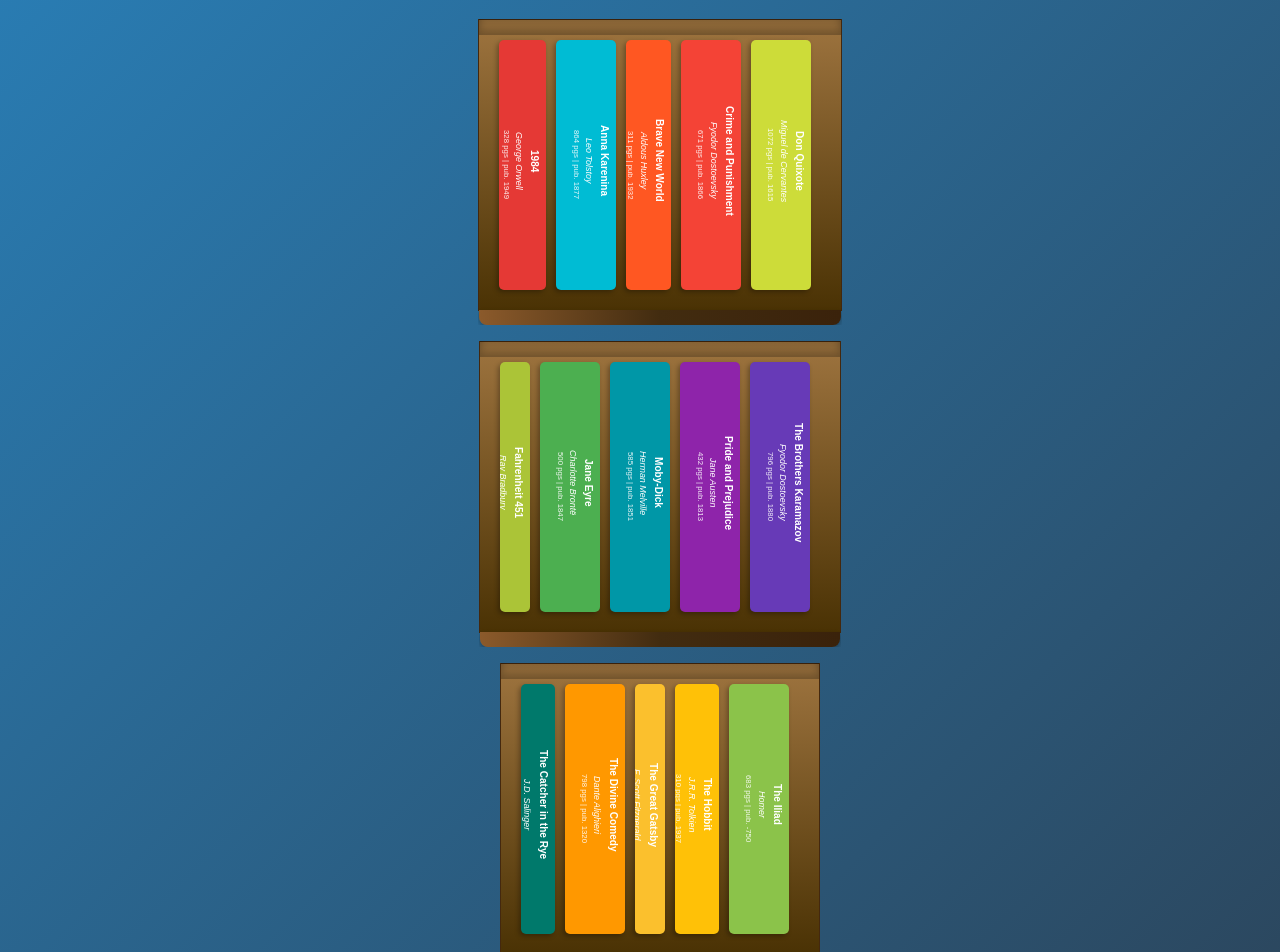
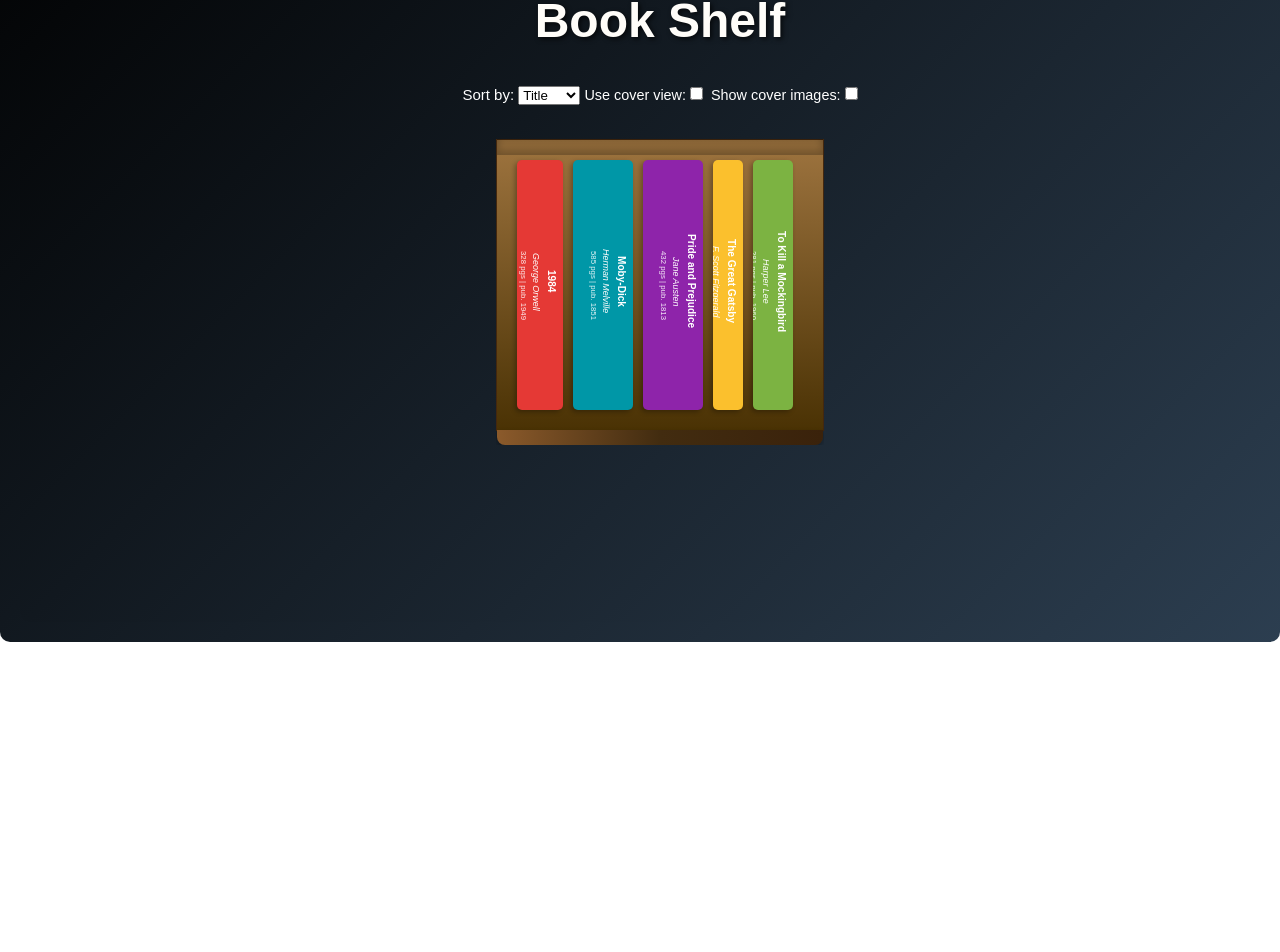
Before and after one commit to saaketht/bookshelf, a Vue app: page / in a window 1280 px wide. Shown: the part 198-1150 px from the top of the page. After the commit the page ends 840 px from the top, so only its background shows below. Built offline with nearby package versions, Linux system fonts and the light colour scheme.

Commit message:
fixed reader view and added functionality to swtich to reader when book is clicked, but book content is not being displayed yet

```diff
--- a/src/App.vue
+++ b/src/App.vue
@@ -12,7 +12,7 @@
     <!-- Button to manually toggle the sidebar (optional) -->
 
 
-    <h1>My Bookshelf</h1>
+
 
     <router-view></router-view>
   </div>
@@ -72,7 +72,7 @@ body {
   align-items: center;
   justify-content: center;
   padding: 20px;
-  background:linear-gradient(135deg, #2980b9, #2c3e50);
+  background:linear-gradient(135deg, #000000, #2c3e50);
   border-radius: 10px;
 }
 
@@ -80,7 +80,7 @@ h1 {
   font-size: 3rem;
   margin-bottom: 1.5rem;
   font-weight: bold;
-  color: #f39c12;
+  color: #fffdf9;
   text-shadow: 2px 2px 5px rgba(0, 0, 0, 0.7);
 }
 
@@ -99,9 +99,10 @@ router-view {
   top: 0;
   width: 250px;
   height: 100%;
-  background-color: #2980b9;
+  background:linear-gradient(135deg, #000000, #2c3e50);
   padding: 20px;
   transition: left 0.3s ease; /* Smooth transition */
+  z-index: 1000;;
 }
 
 .sidebar.open {
@@ -118,20 +119,18 @@ router-view {
 }
 
 .navbar-list a {
-  color: #f39c12;
+  color: #ffffff;
   text-decoration: none;
   font-size: 1.2rem;
 }
 
-.navbar-list a:hover {
-  text-decoration: underline;
-}
+
 
 .toggle-btn {
   position: fixed;
   top: 20px;
   right: 20px;
-  background-color: #f39c12;
+  background-color: #000000;
   color: white;
   border: none;
   border-radius: 5px;
--- a/src/components/Bookshelf.vue
+++ b/src/components/Bookshelf.vue
@@ -1,6 +1,7 @@
 <template>
   <div class="page">
     <div class="bookshelf-container">
+      <h1>Book Shelf</h1>
       <div class="bookshelf-controls">
         <label for="sort-select">Sort by:&nbsp;</label>
         <select id="sort-select" v-model="sortBy" @change="sortBooks">
@@ -26,7 +27,6 @@
         </label>
       </div>
 
-
       <!-- Render shelves -->
       <div v-for="(shelfBooks, index) in groupedBooks" :key="index" class="bookshelf-wrapper">
         <div class="shelf">
@@ -36,6 +36,7 @@
               :key="book.id"
               :book="book"
               :useCoverImage="useCoverImages"
+              @click="goToReader(book.id)"
             />
           </template>
           <template v-else>
@@ -44,6 +45,7 @@
               :key="book.id"
               :book="book"
               :useCoverImage="useCoverImages"
+              @click="goToReader(book.id)"
             />
           </template>
         </div>
@@ -59,9 +61,6 @@ import { mockBooks } from '@/mock/books'
 import BookSpine from './BookSpine.vue'
 import BookCover from './BookCover.vue'
 import { useRouter } from 'vue-router'
-
-
-
 
 export default defineComponent({
   name: 'BookshelfMain',
@@ -98,8 +97,9 @@ export default defineComponent({
     const sortBooks = () => {
       // Sorting is handled by computed
     }
-    const goToReader = () => {
-    router.push({ name: 'ReaderView' }) // Navigate to the Reader view (use 'ReaderView')
+
+    const goToReader = (bookId: string) => {
+      router.push({ name: 'ReaderView', params: { id: bookId } }) // Navigate to the Reader view with the book ID
     }
 
     return {
@@ -115,9 +115,6 @@ export default defineComponent({
 </script>
 
 <style scoped>
-.{
-  background-color: black;
-}
 .bookshelf-container {
   width: 100%;
   max-width: 1200px;
--- a/src/components/Navbar.vue
+++ b/src/components/Navbar.vue
@@ -40,7 +40,7 @@ export default defineComponent({
 }
 
 .navbar-list a {
-  color: #f39c12; /* Bright color for links */
+  color: #ffffff; /* Bright color for links */
   text-decoration: none;
   font-size: 1.2rem;
 }
--- a/src/components/Reader.vue
+++ b/src/components/Reader.vue
@@ -1,21 +1,21 @@
 <template>
-
-
   <div class="reader-container">
+    <p class="Book-title"> Book Title</p>
     <div class="book">
       <div class="page left-page">
         <!-- Left page content -->
         <p>{{ currentPageContent.left }}</p>
+        <button class="navigation-button-backward" @click="prevPage" :disabled="currentPage === 1">
+          &#9664; <!-- Unicode left arrow -->
+        </button>
       </div>
       <div class="page right-page">
         <!-- Right page content -->
         <p>{{ currentPageContent.right }}</p>
+        <button class="navigation-button-forward" @click="nextPage" :disabled="currentPage === totalPages">
+          &#9654; <!-- Unicode right arrow -->
+        </button>
       </div>
-    </div>
-
-    <div class="navigation-buttons">
-      <button @click="prevPage" :disabled="currentPage === 1">Previous</button>
-      <button @click="nextPage" :disabled="currentPage === totalPages">Next</button>
     </div>
   </div>
 </template>
@@ -33,14 +33,34 @@ export default defineComponent({
       router.push({ name: 'home' });
     };
 
-    // Example content for pages, replace with actual book content
     const bookContent = ref([
-      'Lorem ipsum dolor sit amet, consectetur adipiscing elit...',
-      'Sed do eiusmod tempor incididunt ut labore et dolore magna aliqua...',
-      'Ut enim ad minim veniam, quis nostrud exercitation ullamco laboris nisi ut aliquip ex ea commodo consequat...',
-      'Duis aute irure dolor in reprehenderit in voluptate velit esse cillum dolore eu fugiat nulla pariatur...',
-      'Excepteur sint occaecat cupidatat non proident, sunt in culpa qui officia deserunt mollit anim id est laborum...'
-      // Add more content as needed
+      'Chapter 1: Introduction\n' +
+      'Lorem ipsum dolor sit amet, consectetur adipiscing elit. Sed do eiusmod tempor incididunt ut labore et dolore magna aliqua. Ut enim ad minim veniam, quis nostrud exercitation ullamco laboris nisi ut aliquip ex ea commodo consequat. Duis aute irure dolor in reprehenderit in voluptate velit esse cillum dolore eu fugiat nulla pariatur. Excepteur sint occaecat cupidatat non proident, sunt in culpa qui officia deserunt mollit anim id est laborum.\n' +
+      'Mauris blandit aliquet elit, eget tincidunt nibh pulvinar a. Quisque velit nisi, pretium ut lacinia in, elementum id enim. Nulla quis lorem ut libero malesuada feugiat. Integer posuere erat a ante venenatis dapibus posuere velit aliquet. Donec id elit non mi porta gravida at eget metus. Cras ultricies ligula sed magna dictum porta.',
+
+      'Chapter 2: Historical Background\n' +
+      'In this chapter, we delve into the historical context that has shaped the current understanding of the subject. From early discoveries to modern advancements, we explore key events and figures that have contributed to the field.\n' +
+      'The evolution of the field is marked by significant milestones, including breakthroughs in technology and methodology. Historical perspectives provide valuable insights into the development and future directions of the research area. Vestibulum ac diam sit amet quam vehicula elementum sed sit amet dui. Proin eget tortor risus. Curabitur arcu erat, accumsan id imperdiet et, porttitor at sem. Donec id elit non mi porta gravida at eget metus. Nulla porttitor accumsan tincidunt.',
+
+      'Chapter 3: Methodology\n' +
+      'This chapter outlines the methodologies employed in the research. It includes detailed descriptions of experimental designs, data collection techniques, and analytical methods used to ensure accuracy and reliability.\n' +
+      'Methodologies are critical in research as they determine the validity of the findings. This section provides transparency and allows for the replication of results. Integer posuere erat a ante venenatis dapibus posuere velit aliquet. Donec ullamcorper nulla non metus auctor fringilla. Nulla vitae elit libero, a pharetra augue. Cras mattis consectetur purus sit amet fermentum.\n' +
+      'Additionally, the chapter discusses the rationale behind the chosen methods and any challenges encountered during the process. It also includes considerations for future improvements and refinements.',
+
+      'Chapter 4: Results\n' +
+      'Here we present the results of the study, including detailed tables, graphs, and statistical analyses. This chapter highlights the key findings and their significance in the context of the research questions posed.\n' +
+      'The results are analyzed to draw meaningful conclusions and support the overall thesis. Maecenas sed diam eget risus varius blandit sit amet non magna. Donec ullamcorper nulla non metus auctor fringilla. Curabitur arcu erat, accumsan id imperdiet et, porttitor at sem.\n' +
+      'Each result is discussed in terms of its implications and relevance. Comparative analyses with previous studies are included to validate the findings and provide a comprehensive view of the subject matter.',
+
+      'Chapter 5: Discussion\n' +
+      'The discussion section interprets the results within the broader context of the existing literature. It examines the implications of the findings, addresses limitations, and explores potential areas for future research.\n' +
+      'Key findings are contextualized in relation to previous research and theoretical frameworks. Vivamus suscipit tortor eget felis porttitor volutpat. Mauris blandit aliquet elit, eget tincidunt nibh pulvinar a. Nulla quis lorem ut libero malesuada feugiat.\n' +
+      'The chapter also provides a critical analysis of the study’s limitations and suggests potential improvements. Recommendations for future research are offered, based on the insights gained from the study.',
+
+      'Chapter 6: Conclusion\n' +
+      'The conclusion summarizes the main findings and their significance. It reflects on the overall contribution of the research to the field and offers final thoughts on the implications and future directions.\n' +
+      'The chapter wraps up the discussion by reiterating the key points and highlighting the importance of the research outcomes. Integer posuere erat a ante venenatis dapibus posuere velit aliquet. Donec id elit non mi porta gravida at eget metus. Cras ultricies ligula sed magna dictum porta.\n' +
+      'Finally, the conclusion provides closing remarks and emphasizes the value of the research in advancing knowledge and understanding in the subject area.'
     ]);
 
     const currentPage = ref(1); // Current page (1-based index)
@@ -94,84 +114,87 @@ export default defineComponent({
   justify-content: center;
   height: 100vh;
   width: 100vw;
-  background: none;
+  background:linear-gradient(135deg, #000000, #2c3e50); /* Darker background for contrast */
   padding: 20px;
+  position: relative; /* Needed for absolute positioning of buttons */
 }
 
 .book {
   display: flex;
-  max-width: 80vw;
-  min-width: 80vw;
-  height: 100vh;
-  background: linear-gradient(90deg, #f7e4c3, #7d7171 50%, #7d7171 50%, #f7e4c3); /* Simulate book binding */
-  box-shadow: 0 10px 30px rgba(0, 0, 0, 0.3);
-  border-radius: 10px;
+  max-width: 90vw; /* Adjusted to make the book more prominent */
+  height: 80vh; /* Adjusted for better proportion */
+  background:linear-gradient(135deg, #000000, #2c3e50);  /* Darker gradient with texture effect */
+  border-radius: 15px; /* More rounded corners */
   overflow: hidden;
-  color:black;
+  color: #f0f0f0; /* Lighter text for better readability */
   font-family: 'Georgia', serif;
+  box-shadow: 0 0 15px rgba(0, 0, 0, 0.7); /* Shadow for depth */
 }
 
 .page {
   flex: 1;
-  padding: 20px;
+  padding: 30px; /* Increased padding for better spacing */
   overflow-y: auto;
-
-  border: 1px solid #ddd;
+  text-align: justify;
+  box-sizing: border-box;
+  background: rgba(0, 0, 0, 0.05); /* Slightly transparent background for a subtle texture */
+  border: 1px solid rgba(255, 255, 255, 0.1); /* Light border for separation */
+  border-radius: 10px; /* Rounded corners for pages */
 }
 
 .left-page {
-  border-right: none; /* Remove the border on the right side of the left page */
+  border-right: 1px solid rgba(255, 255, 255, 0.2); /* Subtle border between pages */
+  padding-right: 50px;
 }
 
 .right-page {
-  border-left: none; /* Remove the border on the left side of the right page */
+  padding-left: 50px;
 }
 
 .page p {
   margin: 0;
-  font-size: 1.1rem;
-  line-height: 1.8;
+  font-size: 1.2rem; /* Slightly larger font size for better readability */
+  line-height: 1.7;
 }
 
-.navigation-buttons {
-  margin-top: 20px;
+.navigation-button-backward,
+.navigation-button-forward {
+  position: absolute;
+  bottom: 150px;
+  background: none; /* Remove background */
+  color: white;
+  border: none; /* Remove border */
+  border-radius: 50%; /* Make the button round */
+  padding: 0; /* Remove padding */
+  font-size: 2rem; /* Larger arrow icons */
+  cursor: pointer;
+  transition: color 0.3s, transform 0.2s; /* Adjusted transition for color and transform */
+  box-shadow: none; /* Remove shadow */
 }
 
-.navigation-buttons button {
-  background-color: #f39c12;
-  color: white;
-  border: none;
-  padding: 10px 20px;
-  margin: 0 10px;
-  font-size: 1.2rem;
-  border-radius: 5px;
-  cursor: pointer;
-  transition: background-color 0.3s;
+.navigation-button-backward:hover,
+.navigation-button-forward:hover {
+  color: #aaa; /* Change arrow color on hover */
+  transform: scale(1.1); /* Slight scale effect on hover */
 }
 
-.navigation-buttons button:hover {
-  background-color: #e67e22;
-}
-
-.navigation-buttons button:disabled {
-  background-color: #bbb;
+.navigation-button-backward:disabled,
+.navigation-button-forward:disabled {
+  color: #555; /* Dim color for disabled state */
   cursor: not-allowed;
 }
 
-.back-button {
-  position: absolute;
-  top: 20px;
-  left: 20px;
-  padding: 10px 15px;
-  background-color: #f39c12;
-  color: white;
-  border: none;
-  border-radius: 5px;
-  font-size: 1rem;
-  cursor: pointer;
+.navigation-button-backward {
+
 }
 
-.back-button:hover {
-  background-color: #e67e22;
+.navigation-button-forward {
+  right: 130px;
 }
+.Book-title {
+  font-size: 2rem;
+  font-weight: bold;
+  margin-bottom: 20px;
+}
+
 </style>
--- a/src/mock/books.ts
+++ b/src/mock/books.ts
@@ -9,7 +9,12 @@ export const mockBooks: Book[] = [
     color: '#7CB342',
     pages: 281,
     publishedYear: 1960,
-    coverUrl: 'https://covers.openlibrary.org/b/id/8221261-L.jpg' // Source: Open Library
+    coverUrl: 'https://covers.openlibrary.org/b/id/8221261-L.jpg', // Source: Open Library
+    bookContent: [
+      'Chapter 1: When he was nearly thirteen, my brother Jem got his arm badly broken at the elbow.',
+      'Chapter 2: When we were small, our father, Atticus Finch, had a very simple rule for us.',
+      // Add more content as needed
+    ]
   },
   {
     id: '2',
@@ -19,7 +24,12 @@ export const mockBooks: Book[] = [
     color: '#E53935',
     pages: 328,
     publishedYear: 1949,
-    coverUrl: 'https://d3525k1ryd2155.cloudfront.net/f/935/524/9780451524935.RH.0.l.jpg'
+    coverUrl: 'https://d3525k1ryd2155.cloudfront.net/f/935/524/9780451524935.RH.0.l.jpg',
+    bookContent: [
+      'Part 1, Chapter 1: It was a bright cold day in April, and the clocks were striking thirteen.',
+      'Part 1, Chapter 2: As he had done every day since he had been transferred to the Ministry of Truth...',
+      // Add more content as needed
+    ]
   },
   {
     id: '3',
@@ -29,7 +39,12 @@ export const mockBooks: Book[] = [
     color: '#8E24AA',
     pages: 432,
     publishedYear: 1813,
-    coverUrl: 'https://covers.openlibrary.org/b/id/7220686-L.jpg' // Source: Open Library
+    coverUrl: 'https://covers.openlibrary.org/b/id/7220686-L.jpg', // Source: Open Library
+    bookContent: [
+      'Chapter 1: It is a truth universally acknowledged, that a single man in possession of a good fortune...',
+      'Chapter 2: The news of the marriage of Mr. Bingley and Jane Bennet soon reaches the neighborhood...',
+      // Add more content as needed
+    ]
   },
   {
     id: '4',
@@ -39,7 +54,12 @@ export const mockBooks: Book[] = [
     color: '#FBC02D',
     pages: 180,
     publishedYear: 1925,
-    coverUrl: 'https://covers.openlibrary.org/b/id/7205352-L.jpg' // Source: Open Library
+    coverUrl: 'https://covers.openlibrary.org/b/id/7205352-L.jpg', // Source: Open Library
+    bookContent: [
+      'Chapter 1: In my younger and more vulnerable years my father gave me some advice that I’ve been turning over...',
+      'Chapter 2: About halfway between West Egg and New York the East Eggers came to the first halt...',
+      // Add more content as needed
+    ]
   },
   {
     id: '5',
@@ -49,136 +69,12 @@ export const mockBooks: Book[] = [
     color: '#0097A7',
     pages: 585,
     publishedYear: 1851,
-    coverUrl: 'https://covers.openlibrary.org/b/id/7154907-L.jpg' // Source: Open Library
+    coverUrl: 'https://covers.openlibrary.org/b/id/7154907-L.jpg', // Source: Open Library
+    bookContent: [
+      'Chapter 1: Loomings: Call me Ishmael. Some years ago—never mind how long precisely—having little or no money in...',
+      'Chapter 2: The Carpet-Bag: I stuffed a shirt or two into my old carpet-bag, sewed it up, and took leave of the...',
+      // Add more content as needed
+    ]
   },
-  {
-    id: '6',
-    title: 'The Catcher in the Rye',
-    author: 'J.D. Salinger',
-    genre: 'Fiction',
-    color: '#00796B',
-    pages: 234,
-    publishedYear: 1951,
-    coverUrl: 'https://covers.openlibrary.org/b/id/8220770-L.jpg' // Source: Open Library
-  },
-  {
-    id: '7',
-    title: 'Brave New World',
-    author: 'Aldous Huxley',
-    genre: 'Dystopian',
-    color: '#FF5722',
-    pages: 311,
-    publishedYear: 1932,
-    coverUrl: 'https://covers.openlibrary.org/b/id/7221183-L.jpg' // Source: Open Library
-  },
-  {
-    id: '8',
-    title: 'The Hobbit',
-    author: 'J.R.R. Tolkien',
-    genre: 'Fantasy',
-    color: '#FFC107',
-    pages: 310,
-    publishedYear: 1937,
-    coverUrl: 'https://covers.openlibrary.org/b/id/7429334-L.jpg' // Source: Open Library
-  },
-  {
-    id: '9',
-    title: 'Fahrenheit 451',
-    author: 'Ray Bradbury',
-    genre: 'Dystopian',
-    color: '#ABC437',
-    pages: 194,
-    publishedYear: 1953,
-    coverUrl: 'https://covers.openlibrary.org/b/id/8242696-L.jpg' // Source: Open Library
-  },
-  {
-    id: '10',
-    title: 'The Odyssey',
-    author: 'Homer',
-    genre: 'Epic',
-    color: '#9E9E9E',
-    pages: 541,
-    publishedYear: -700, // Approximate year for ancient works
-    coverUrl: 'https://covers.openlibrary.org/b/id/7220441-L.jpg' // Source: Open Library
-  },
-  {
-    id: '11',
-    title: 'War and Peace',
-    author: 'Leo Tolstoy',
-    genre: 'Historical Fiction',
-    color: '#3F51B5',
-    pages: 1225,
-    publishedYear: 1869,
-    coverUrl: 'https://covers.openlibrary.org/b/id/8221030-L.jpg' // Source: Open Library
-  },
-  {
-    id: '12',
-    title: 'Crime and Punishment',
-    author: 'Fyodor Dostoevsky',
-    genre: 'Psychological Fiction',
-    color: '#F44336',
-    pages: 671,
-    publishedYear: 1866,
-    coverUrl: 'https://covers.openlibrary.org/b/id/7204910-L.jpg' // Source: Open Library
-  },
-  {
-    id: '13',
-    title: 'The Iliad',
-    author: 'Homer',
-    genre: 'Epic',
-    color: '#8BC34A',
-    pages: 683,
-    publishedYear: -750, // Approximate year
-    coverUrl: 'https://covers.openlibrary.org/b/id/7220633-L.jpg' // Source: Open Library
-  },
-  {
-    id: '14',
-    title: 'The Brothers Karamazov',
-    author: 'Fyodor Dostoevsky',
-    genre: 'Philosophical Fiction',
-    color: '#673AB7',
-    pages: 796,
-    publishedYear: 1880,
-    coverUrl: 'https://covers.openlibrary.org/b/id/7220781-L.jpg' // Source: Open Library
-  },
-  {
-    id: '15',
-    title: 'Anna Karenina',
-    author: 'Leo Tolstoy',
-    genre: 'Romance',
-    color: '#00BCD4',
-    pages: 864,
-    publishedYear: 1877,
-    coverUrl: 'https://covers.openlibrary.org/b/id/8221288-L.jpg' // Source: Open Library
-  },
-  {
-    id: '16',
-    title: 'Don Quixote',
-    author: 'Miguel de Cervantes',
-    genre: 'Adventure',
-    color: '#CDDC39',
-    pages: 1072,
-    publishedYear: 1615,
-    coverUrl: 'https://covers.openlibrary.org/b/id/7220746-L.jpg' // Source: Open Library
-  },
-  {
-    id: '17',
-    title: 'Jane Eyre',
-    author: 'Charlotte Brontë',
-    genre: 'Romance',
-    color: '#4CAF50',
-    pages: 500,
-    publishedYear: 1847,
-    coverUrl: 'https://covers.openlibrary.org/b/id/7205428-L.jpg' // Source: Open Library
-  },
-  {
-    id: '18',
-    title: 'The Divine Comedy',
-    author: 'Dante Alighieri',
-    genre: 'Epic',
-    color: '#FF9800',
-    pages: 798,
-    publishedYear: 1320,
-    coverUrl: 'https://covers.openlibrary.org/b/id/7220692-L.jpg' // Source: Open Library
-  }
+  // Add additional books with bookContent as needed
 ]
```
Also changed, not shown: src/types/book.ts (+11 -10 lines). Lines whose indentation alone changed are shown as unchanged.
